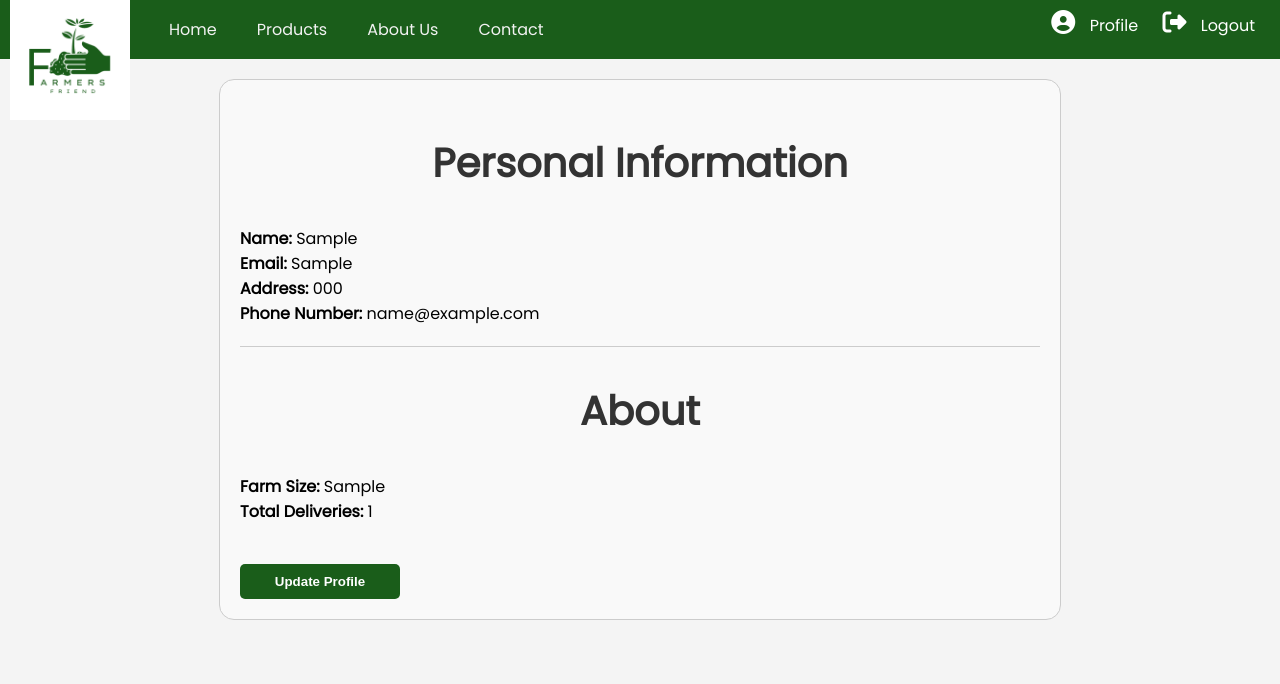
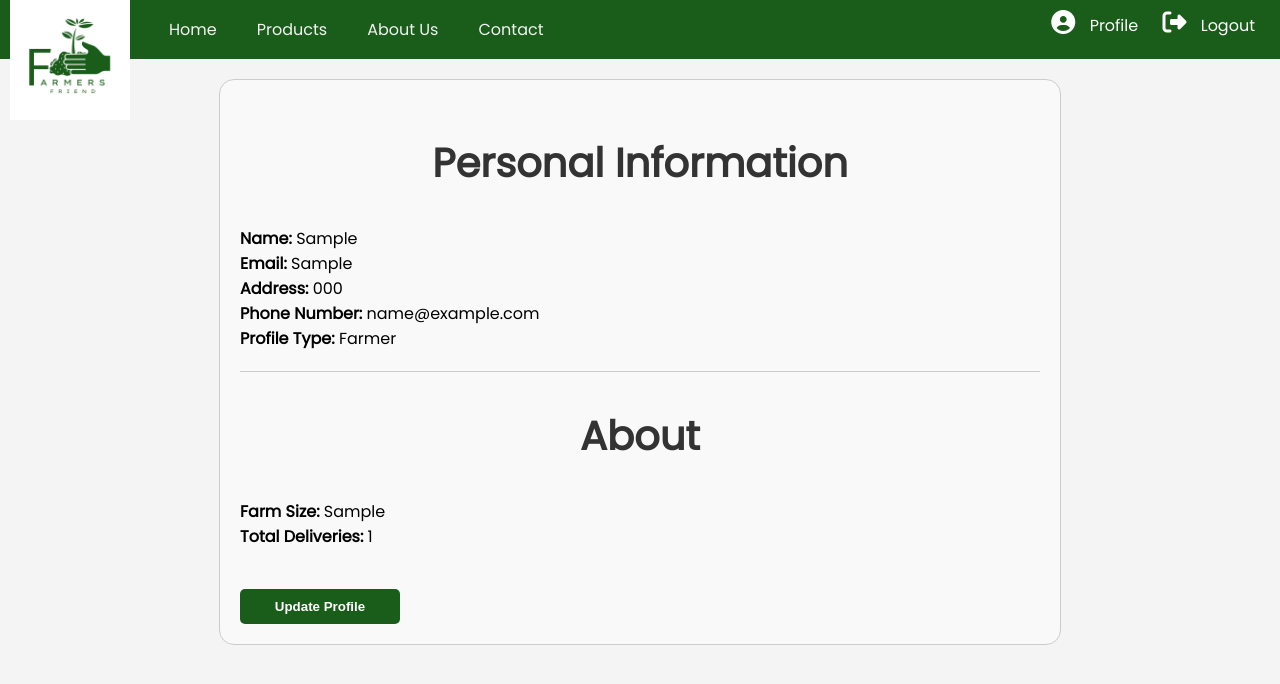
Before and after one commit to zahabiyam/fyp24, a Flask app: page /profile in a window 1280 px wide. Shown: the top 684 px of the page. Run offline with Flask 3, Linux system fonts and the light colour scheme; the visitor is signed in with stand-in values (Sample User, id 1); tables that the repository leaves empty or names only in its code hold one stand-in row (values such as "Sample post"); some libraries are stand-ins or nearby versions.

Commit message:
add profile type

```diff
--- a/main.py
+++ b/main.py
@@ -83,6 +83,7 @@ def profile():
     buyer_id = session.get('buyer_id')
 
     cur = mysql.connection.cursor()
+    profile_type = ""
     if farmer_id:
         cur.execute("SELECT * FROM farmer WHERE UserAccountID = %s", (farmer_id,))
         user = cur.fetchone()
@@ -94,6 +95,7 @@ def profile():
             'farm_size': user[5],
             'farming_experience': user[6]
         }
+        profile_type = "Farmer"
     elif buyer_id:
         cur.execute("SELECT * FROM buyer WHERE UserAccountID = %s", (buyer_id,))
         user = cur.fetchone()
@@ -103,9 +105,10 @@ def profile():
             'phone': user[3],
             'email': user[4],
         }
+        profile_type = "Buyer"
     print(user)
 
-    return render_template('profile.html', user=user, farmer_id=farmer_id, buyer_id=buyer_id)
+    return render_template('profile.html', user=user, farmer_id=farmer_id, buyer_id=buyer_id, profile_type=profile_type)
 
 @app.route('/signup_farmer',methods=["GET","POST"])
 def signup_farmer():
@@ -186,7 +189,6 @@ def buyer_update():
     cur = mysql.connection.cursor()
     cur.execute("UPDATE buyer SET NAME = %s, Location = %s, ContactPhone = %s, ContactEmail = %s WHERE UserAccountID = %s", (user_data['name'], user_data['address'], user_data['phone_number'], user_data['email'], buyer_id))
     mysql.connection.commit()
-    mysql.connection.close()
     return jsonify({"success":True, "message":"Profile updated successfully"})
     # return render_template('buyer_update.html', user=user)
 
@@ -202,8 +204,8 @@ def checkout():
     print(data)
     return render_template('checkout.html', data=data)
 
-@app.route("/pinvoice", methods=['GET', 'POST'])
-def pinvoice():
+@app.route("/invoice", methods=['GET', 'POST'])
+def invoice():
 
     if 'buyer_id' not in session.keys() and 'farmer_id' not in session.keys():
         return redirect(url_for('farmer_login'))
@@ -217,8 +219,8 @@ def pinvoice():
     print(data)
     return render_template('invoice.html', data=data)
 
-@app.route("/invoice", methods=['GET', 'POST'])
-def invoice():
+@app.route("/pinvoice", methods=['GET', 'POST'])
+def pinvoice():
     if request.method != 'POST':
         return redirect(url_for('index'))
     if 'buyer_id' not in session.keys() and 'farmer_id' not in session.keys():
--- a/static/js/script.js
+++ b/static/js/script.js
@@ -200,28 +200,14 @@ $(document).on("click", "#customer_checkout #ch_submit", function() {
     console.log(data);
     axios({
         method: "POST",
-        url: baseUrl + "/invoice",
+        url: baseUrl + "/pinvoice",
         data: {"data": data}
     }).then((response) => {
         if(response.data.success) {
-            window.location.href = "/pinvoice";
+            window.location.href = "/invoice";
         }
     }).catch((error) => {
         console.log(error);
-    });
-});
-
-document.getElementById('searchInput').addEventListener('keyup', function() {
-    const searchTerm = this.value.toLowerCase();
-    const productCards = document.querySelectorAll('.product-card');
-
-    productCards.forEach(card => {
-        const title = card.querySelector('.product-title').textContent.toLowerCase();
-        if (title.includes(searchTerm)) {
-            card.style.display = 'block';
-        } else {
-            card.style.display = 'none';
-        }
     });
 });
 
--- a/templates/profile.html
+++ b/templates/profile.html
@@ -76,6 +76,9 @@
                     <div class="info-item">
                         <strong>Phone Number:</strong> {{ user.phone }}
                     </div>
+                    <div class="info-item">
+                        <strong>Profile Type:</strong> {{ profile_type }}
+                    </div>
                 </section>
                 <section class="about">
                     <h2>About</h2>
@@ -103,6 +106,9 @@
                     <div class="info-item">
                         <strong>Phone Number:</strong> {{ user.phone }}
                     </div>
+                    <div class="info-item">
+                        <strong>Profile Type:</strong> {{ profile_type }}
+                    </div>
                 </section>
                 <button id="buyer_prof_update">Update Profile</button>
             {% endif %}
```
